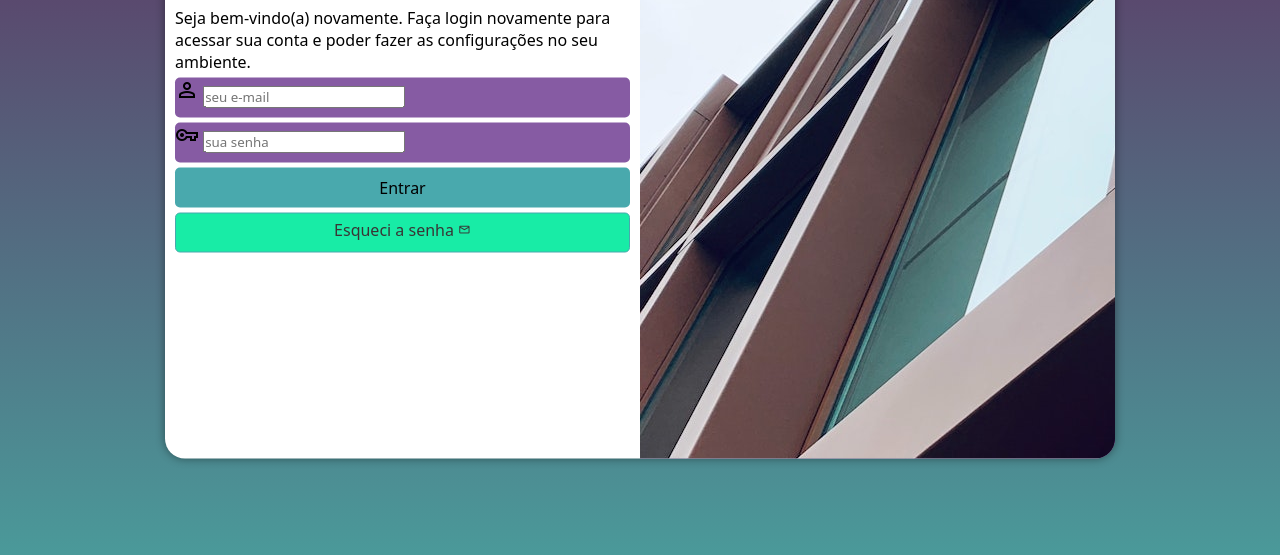
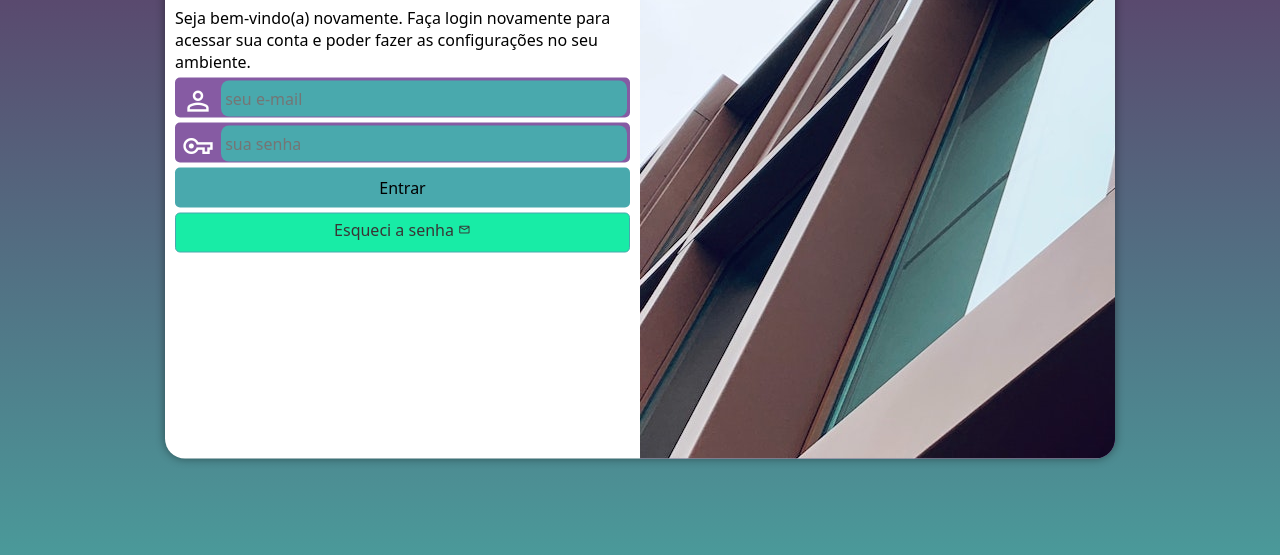
Before and after one commit to davidsonvitorino/projeto-login, a plain HTML site: page index.html in a window 1280 px wide. Shown: the part 199-754 px from the top of the page. Drawn offline with nearby package versions, Linux system fonts and the light colour scheme.

Commit message:
atualizado

```diff
--- a/estilos/style.css
+++ b/estilos/style.css
@@ -64,6 +64,7 @@ div#formulario > p {
 
 form > div.campo {
     background-color: #865ba3;
+    border: 2px solid #865ba3;
     display: block;
     width: 100%;
     height: 40px;
@@ -72,7 +73,25 @@ form > div.campo {
 }
 
 div.campo > i {
-    color: rgb(0, 0, 0);
+    color: white;
+    font-size: 2em;
+    width: 40px;
+    padding: 5px;
+}
+
+div.campo > input {
+    background-color: #49a9ad;
+    font-size: 1em;
+    width: calc(100% - 45px);
+    height: 100%;
+    transform: translatey(-12px);
+    border: 0px;
+    border-radius: 8px;
+    padding: 4px;
+}
+
+div.campo > input:focus-within {
+    background-color: white;
 }
 
 div.campo > label {
```
